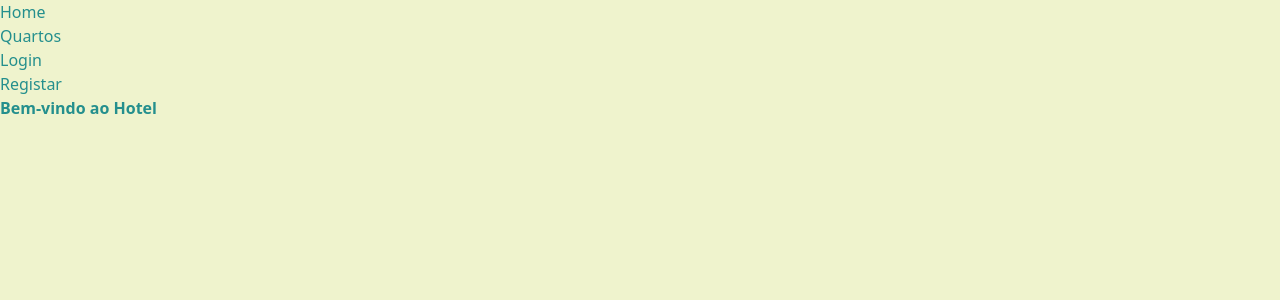
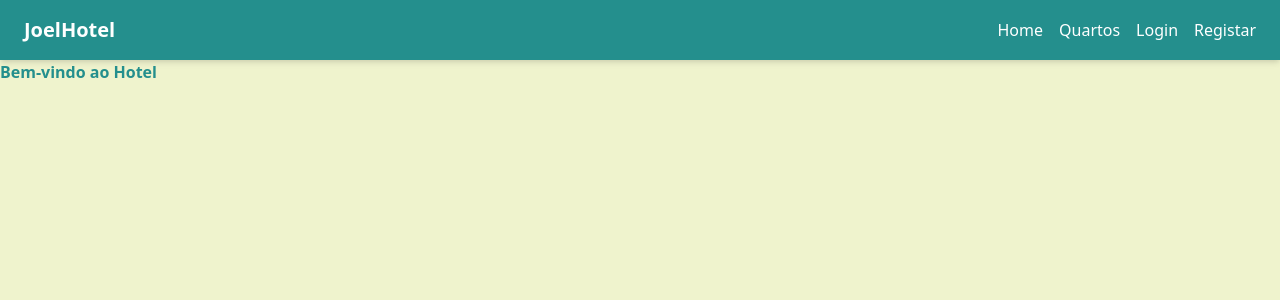
Before and after one commit to RodrigoCarrico01/JoelHotel, a React (Vite) app in the folder frontend/: page / in a window 1280 px wide. Shown: the top 300 px of the page. Built offline with nearby package versions, Linux system fonts and the light colour scheme.

Commit message:
Navbar style

```diff
--- a/frontend/src/components/Navbar.jsx
+++ b/frontend/src/components/Navbar.jsx
@@ -13,27 +13,36 @@ function Navbar() {
   };
 
   return (
-    <nav>
-      <ul>
-        <li><Link to="/">Home</Link></li>
-        <li><Link to="/rooms">Quartos</Link></li>
+    <nav className="bg-color4 text-white py-4 px-6 shadow-md">
+      <div className="container mx-auto flex justify-between items-center">
+        <Link to="/" className="text-color6 text-xl font-bold">JoelHotel</Link>
 
-        {/* Se o usuário não estiver autenticado */}
+        <ul className="flex gap-4">
+          <li><Link to="/" className="text-color6 hover:text-color">Home</Link></li>
+          <li><Link to="/rooms" className="text-color6 hover:text-color3">Quartos</Link></li>
+
           {!token ? (
             <>
-            <li><Link to="/login">Login</Link></li>
-            <li><Link to="/register">Registar</Link></li>
+              <li><Link to="/login" className="text-color6 hover:text-color3">Login</Link></li>
+              <li><Link to="/register" className="text-color6 hover:text-color3">Registar</Link></li>
             </>
           ) : (
             <>
-            {/* Exibe o link do Dashboard apenas se o papel for admin */}
-            {user?.role === "admin" && <li><Link to="/dashboard">Dashboard</Link></li>}
-            <li><Link to="/profile">Meu Perfil</Link></li>
-            <li><Link to="/my-reservations">Minhas Reservas</Link></li>
-            <li><button onClick={handleLogout}>Logout</button></li>
+              {user?.role === "admin" && <li><Link to="/dashboard" className="text-color6 hover:text-color3">Dashboard</Link></li>}
+              <li><Link to="/profile" className="text-color6 hover:text-color3">Meu Perfil</Link></li>
+              <li><Link to="/my-reservations" className="text-color6 hover:text-color3">Minhas Reservas</Link></li>
+              <li>
+                <button
+                  onClick={handleLogout}
+                  className="bg-red-500 px-3 py-1 rounded-md hover:bg-red-600 transition"
+                >
+                  Logout
+                </button>
+              </li>
             </>
           )}
         </ul>
+      </div>
     </nav>
   );
 }
```
Also changed, not shown: frontend/tailwind.config.cjs (line endings or trailing spaces). Lines whose indentation alone changed are shown as unchanged.
